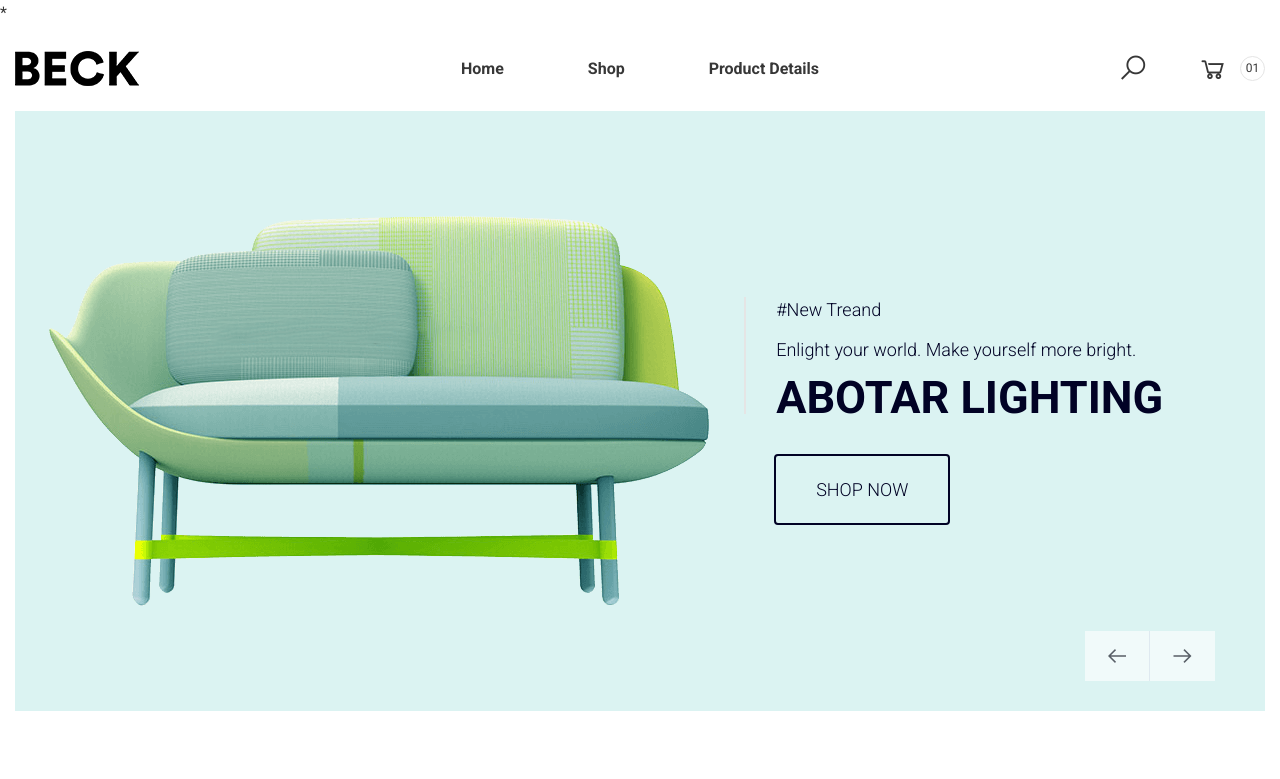
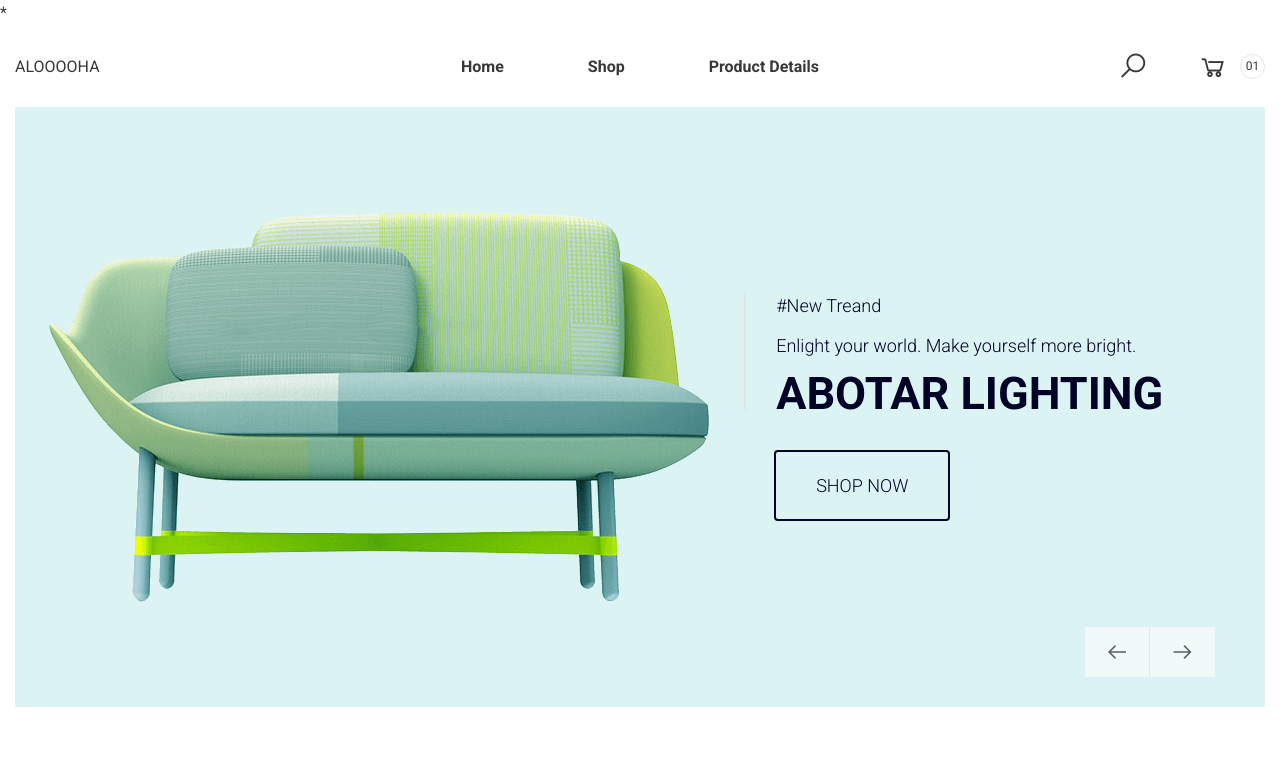
Before and after one commit to alooooha2024/www.alooooha.com, a plain HTML site: page index.html in a window 1280 px wide. Shown: the top 779 px of the page. Drawn offline with Linux system fonts and the light colour scheme.

```diff
--- a/index.html
+++ b/index.html
@@ -41,8 +41,8 @@
                                 <div class="header__main-inner">
                                     <div class="header__main-left">
                                         <div class="logo">
-                                            <a href="index.html" class="logo--normal">
-                                                <img src="assets/img/logo/logo.png" alt="Logo">
+                                            <a href="index.html" class="logo--normal">ALOOOOHA
+                                                <!-- <img src="assets/img/logo/logo.png" alt="Logo"> -->
                                             </a>
                                         </div>
                                     </div>
```
Also changed, not shown: 1 other file.
